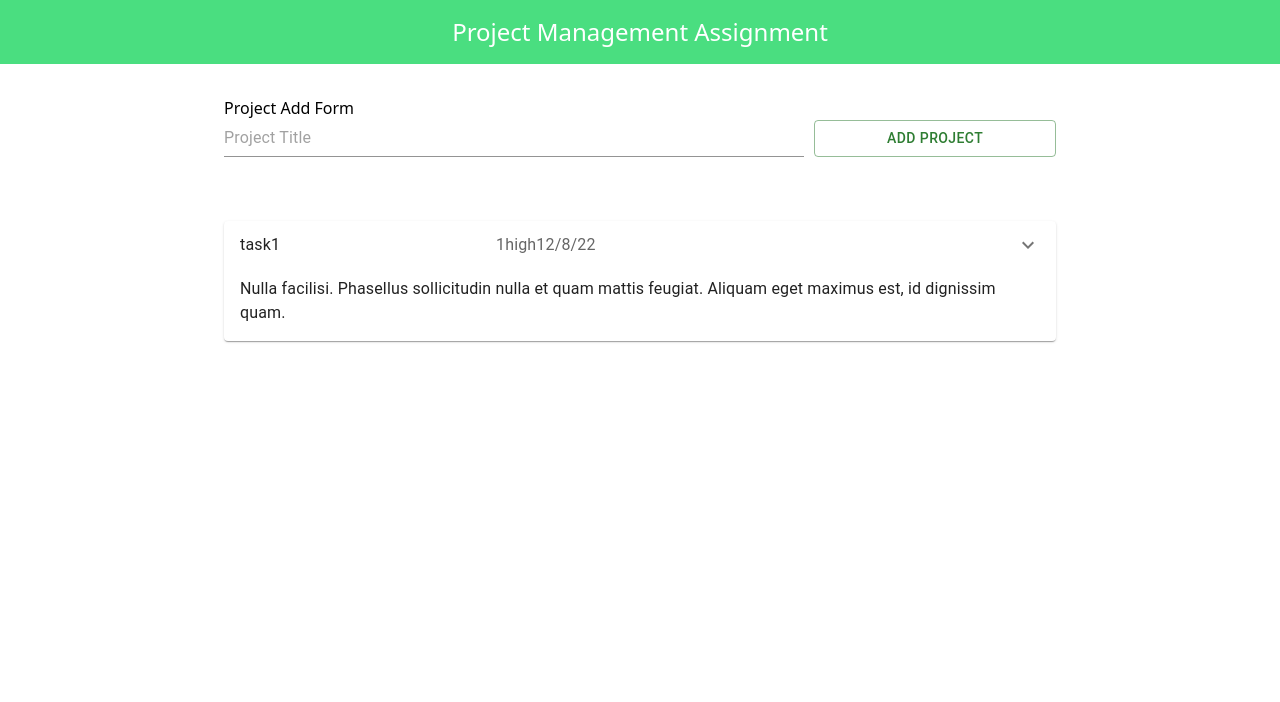
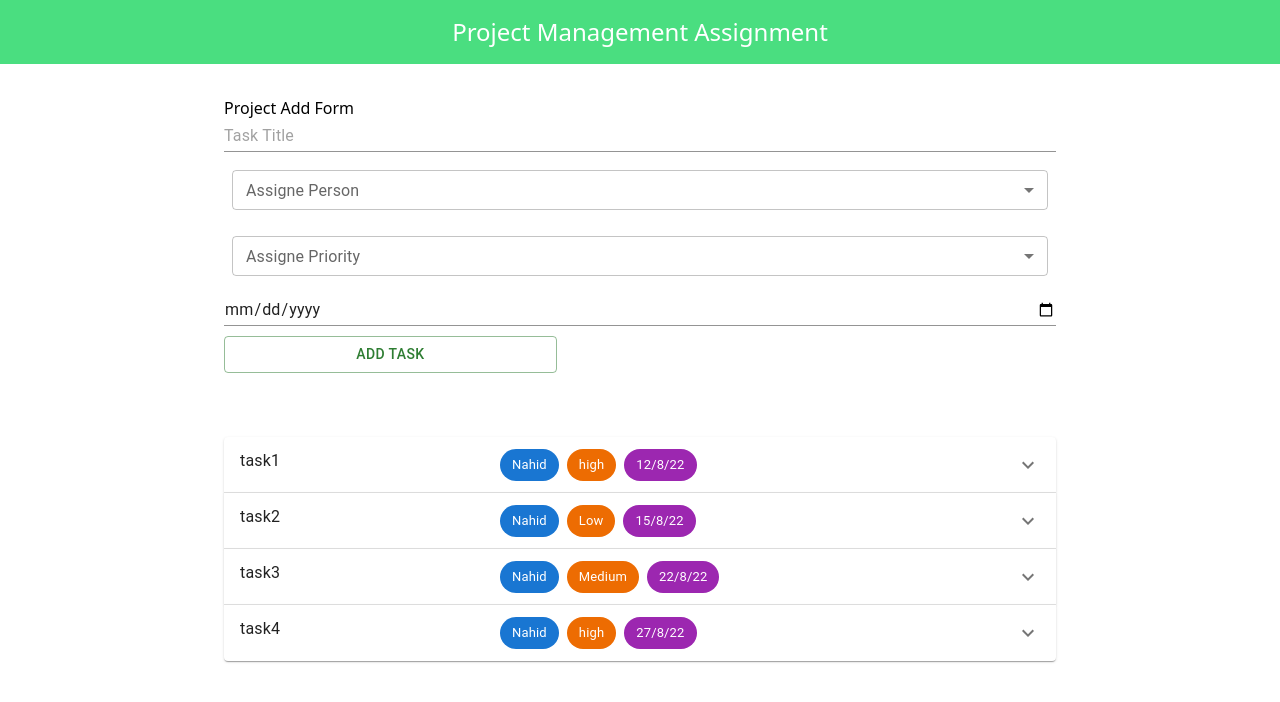
Before and after one commit to nahidnstu12/fullstack-army-frontend, a React (Vite) app: page / in a window 1280 px wide. Shown: the top 702 px of the page. Built offline with nearby package versions, Linux system fonts and the light colour scheme.

Commit message:
subtask form add

```diff
--- a/src/App.jsx
+++ b/src/App.jsx
@@ -2,6 +2,7 @@ import { useEffect, useState } from 'react'
 import { useSelector, useDispatch } from 'react-redux'
 import {Box, Input, Button} from '@mui/material';
 import ProjectLists from './components/ProjectLists';
+import TaskForm from './components/ProjectForm';
 
 
 function App() {
@@ -13,9 +14,10 @@ function App() {
       <h1 className='text-white text-2xl text-center bg-green-400 p-4'>Project Management Assignment</h1>
       <Box sx={{ margin: "0 auto", padding: '2rem', maxWidth:"70%"}}>
       <h3>Project Add Form</h3>
-      <Box sx={{ display: 'flex', gap:'10px'}}>
-      <Input placeholder="Project Title"  fullWidth/>
-      <Button variant="outlined" color="success" sx={{ width:'40%'}}>Add Project</Button>
+      <Box sx={{ display: 'flex', gap:'10px', flexDirection: 'column'}}>
+      {/* <Input placeholder="Project Title"  fullWidth/>
+      <Button variant="outlined" color="success" sx={{ width:'40%'}}>Add Project</Button> */}
+      <TaskForm />
       </Box>
       </Box>
 
--- /dev/null
+++ b/src/components/InputForm.jsx
@@ -0,0 +1,53 @@
+import React from 'react';
+import {FormControl,Button, Input, Select, InputLabel, MenuItem, TextField } from '@mui/material';
+
+export const MUIInput = (props) =>{
+  return (
+    <Input {...props}/>
+  );
+}
+
+export const MUIButton = (props) =>{
+    return (
+      <Button {...props}>{props.label}</Button>
+    );
+  }
+  export const MUIDateInput = (props) => {
+    return (
+        <TextField
+        id="date"
+        label={props.label}
+        type="date"
+        // defaultValue="2017-05-24"
+        sx={{ width: 220 }}
+        InputLabelProps={{
+          shrink: true,
+        }}
+      />
+    )
+  }
+
+  export const MUISelect =({label, options}) =>{
+    const [age, setAge] = React.useState('');
+
+  const handleChange = (event) => {
+    setAge(event.target.value);
+  };
+    return(
+        <FormControl sx={{ m: 1, minWidth: 120 }} size="small">
+        <InputLabel id="demo-select-small">{label}</InputLabel>
+        <Select
+          labelId="demo-select-small"
+          id="demo-select-small"
+          value={age}
+          label={label}
+          onChange={handleChange}
+        >
+            {options.map((item,key) =>
+            <MenuItem key={key} value={item.id}>{item.name}</MenuItem>
+            )}
+
+        </Select>
+      </FormControl>
+    )
+  }
--- /dev/null
+++ b/src/components/ProjectForm.jsx
@@ -0,0 +1,27 @@
+import React from 'react';
+import { priority, users } from '../data';
+import { MUIButton, MUIDateInput, MUIInput, MUISelect } from './InputForm';
+
+export default function TaskForm() {
+  return (
+    <>
+    <MUIInput placeholder={"Task Title"} fullWidth   />
+    <MUISelect label={"Assigne Person"} options={users} />
+    <MUISelect label={"Assigne Priority"} options={priority} />
+    <MUIInput type="date" />
+    <MUIButton variant="outlined" color="success" sx={{ width:'40%'}} label={"Add Task"}/>
+    </>
+  );
+}
+
+export const SubTaskForm = () => {
+    return(
+        <>
+        <MUIInput placeholder={"Sub Task Title"} type={"text"} />
+        <MUISelect label={"Assigne Person"} options={users} />
+        <MUISelect label={"Assigne Priority"} options={priority} />
+        <MUIDateInput label={"Assignr Date"} />
+        <MUIButton variant="outlined" color="success" sx={{ width:'20%'}} label={"Add"}/>
+        </>
+    )
+}
--- a/src/components/ProjectLists.jsx
+++ b/src/components/ProjectLists.jsx
@@ -1,47 +1,58 @@
-import * as React from 'react';
-import Accordion from '@mui/material/Accordion';
-import AccordionDetails from '@mui/material/AccordionDetails';
-import AccordionSummary from '@mui/material/AccordionSummary';
-import Typography from '@mui/material/Typography';
-import ExpandMoreIcon from '@mui/icons-material/ExpandMore';
-import { projectlists } from '../data';
+import * as React from "react";
+import Accordion from "@mui/material/Accordion";
+import AccordionDetails from "@mui/material/AccordionDetails";
+import AccordionSummary from "@mui/material/AccordionSummary";
+import Typography from "@mui/material/Typography";
+import ExpandMoreIcon from "@mui/icons-material/ExpandMore";
+import { projectlists } from "../data";
+import { Chip, Box } from "@mui/material";
+import { SubTaskForm } from "./ProjectForm";
 
 export default function ProjectLists() {
   const [expanded, setExpanded] = React.useState(false);
 
   const handleChange = (panel) => (event, isExpanded) => {
+    console.log(event.target);
     setExpanded(isExpanded ? panel : false);
   };
   // const lists = projectlists[0].tasks;
   // console.log(lists);
   return (
     <div>
-      <Accordion expanded={expanded === 'panel1'} onChange={handleChange('panel1')}>
-        {projectlists[0].tasks.map(item =>
-        <>
+      {projectlists[0].tasks.map((item) => (
+        <Accordion
+          expanded={expanded === "panel" + item.id}
+          onChange={handleChange("panel" + item.id)}
+        >
           <AccordionSummary
             expandIcon={<ExpandMoreIcon />}
             aria-controls="panel1bh-content"
             id="panel1bh-header"
           >
-          <Typography sx={{ width: '33%', flexShrink: 0 }}>
+            <Typography sx={{ width: "33%", flexShrink: 0 }}>
               {item.title}
             </Typography>
-          <Typography sx={{ color: 'text.secondary' }}>{item.assign_id}</Typography>
-          <Typography sx={{ color: 'text.secondary' }}>{item.status}</Typography>
-          <Typography sx={{ color: 'text.secondary' }}>{item.date}</Typography>
+            <Typography sx={{ color: "text.secondary", margin: "0 4px" }}>
+              <Chip label={"Nahid"} color="primary" />
+            </Typography>
+            <Typography sx={{ color: "text.secondary", margin: "0 4px" }}>
+              <Chip label={item.status} color="warning" />
+            </Typography>
+            <Typography sx={{ color: "text.secondary", margin: "0 4px" }}>
+              <Chip label={item.date} color="secondary" />
+            </Typography>
           </AccordionSummary>
           <AccordionDetails>
+            <Box sx={{ display: "flex", gap: "10px", flexWrap: "wrap" }}>
+              <SubTaskForm />
+            </Box>
             <Typography>
-            Nulla facilisi. Phasellus sollicitudin nulla et quam mattis feugiat.
-            Aliquam eget maximus est, id dignissim quam.
+              Nulla facilisi. Phasellus sollicitudin nulla et quam mattis
+              feugiat. Aliquam eget maximus est, id dignissim quam.
             </Typography>
           </AccordionDetails>
-        </>
-         )}
-
         </Accordion>
-
+      ))}
     </div>
   );
 }
--- a/src/data/index.js
+++ b/src/data/index.js
@@ -60,3 +60,10 @@ export const users = [
     {id:2, name: "Asif"},
     {id:3, name: "Rubel"},
 ]
+
+export const priority = [
+  {id: 1, name: "Low"},
+  {id: 2, name: "Medium"},
+  {id: 3, name: "High"},
+
+]
```
Lines whose indentation alone changed are shown as unchanged.
